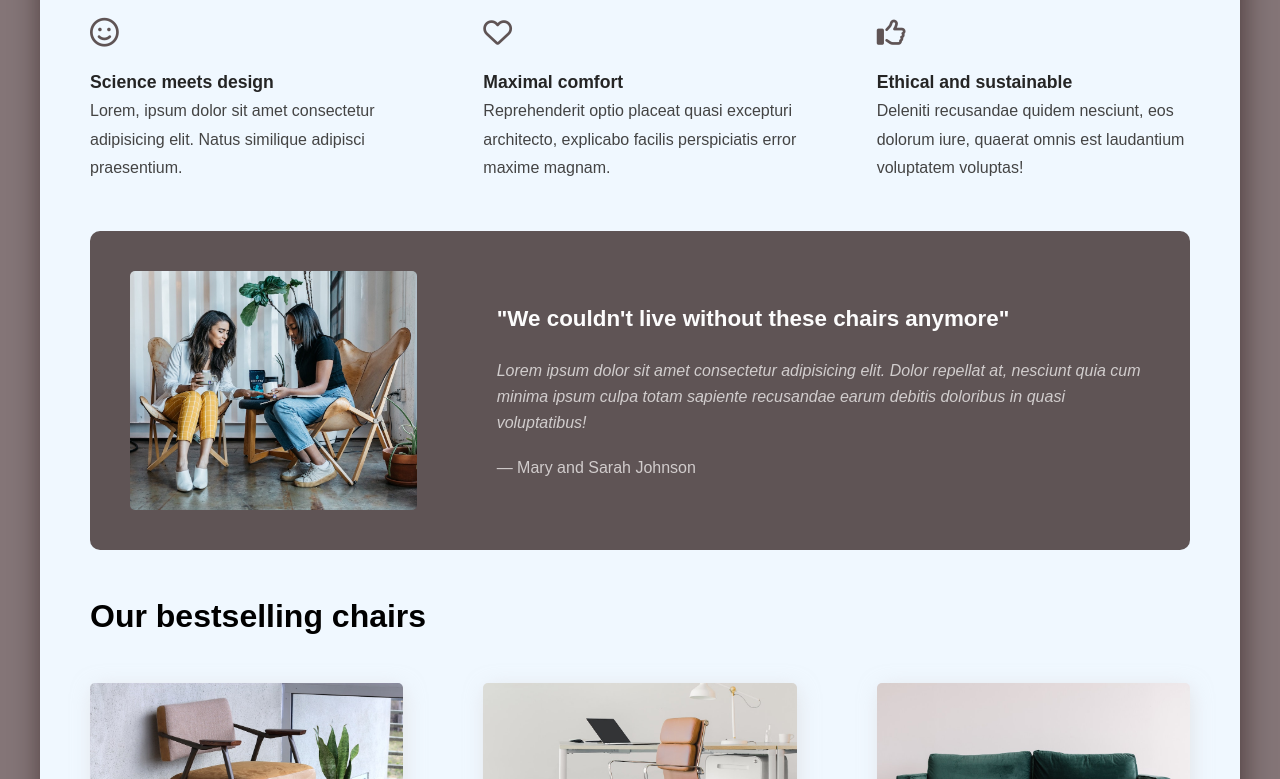
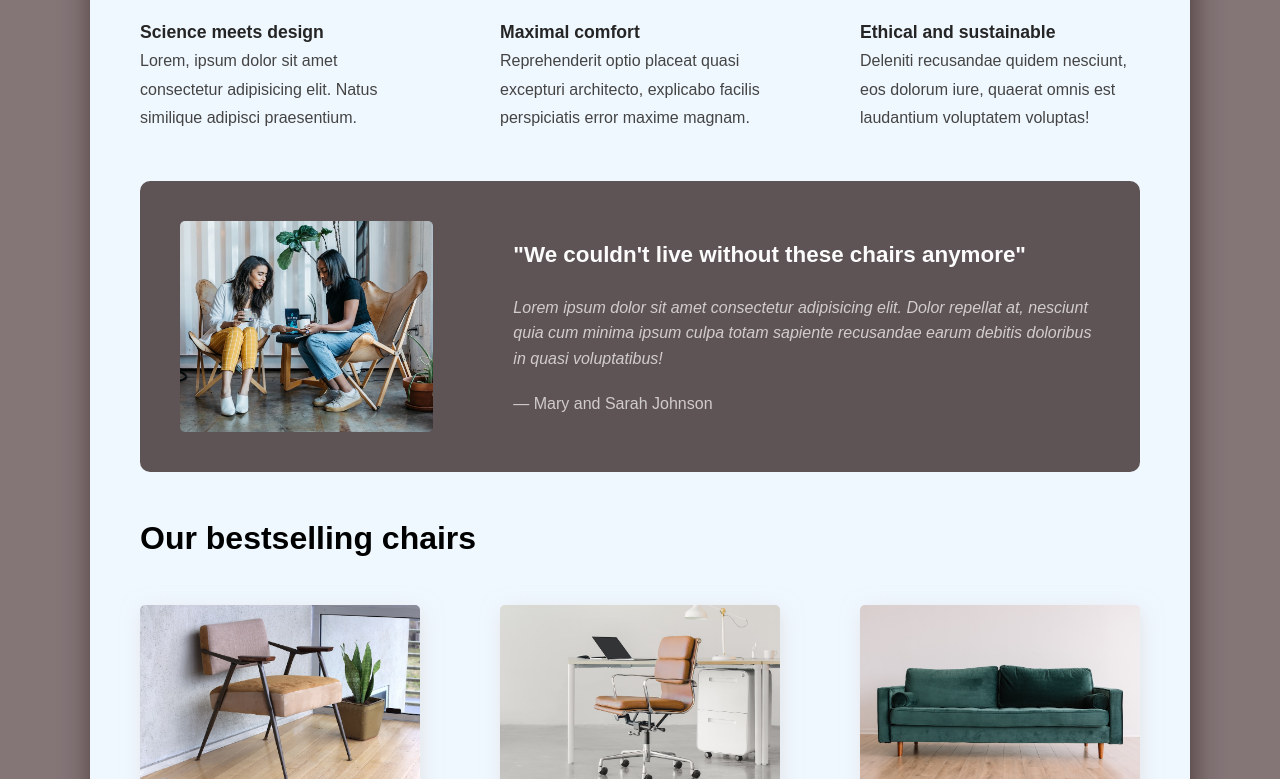
Before and after one commit to omid-bakeri/Chair-Shop-Web-Page, a plain HTML site: page index.html in a window 1280 px wide. Shown: the part 733-1512 px from the top of the page. Drawn offline with Linux system fonts and the light colour scheme.

Commit message:
file updated

```diff
--- a/style.css
+++ b/style.css
@@ -31,7 +31,7 @@ body {
 .container {
   background-color: aliceblue;
   border-radius: 10px;
-  width: 1200px;
+  width: 1100px;
   margin: 0 auto;
   box-shadow: 2px 4px 30px rgba(22, 2, 2, 0.519);
   padding: 50px;
```
